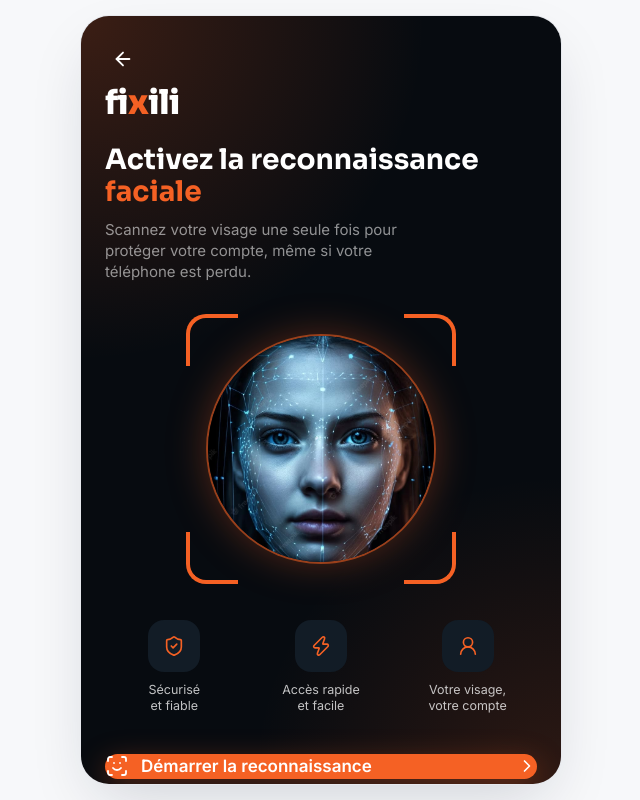
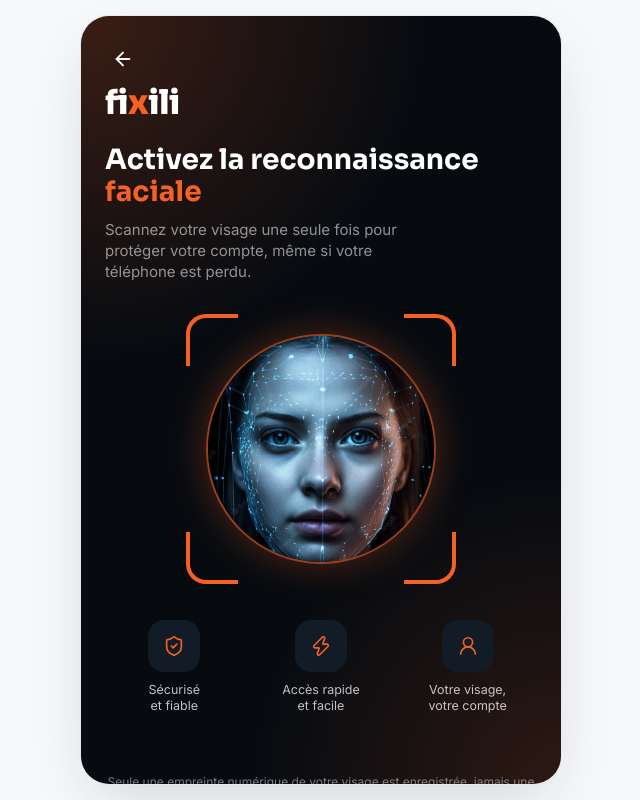
Before and after one commit to safahasnaoui22/fixitn, a Next.js app: page /face-setup in a window 1280 px wide. Shown: the whole page, without its empty margins (319-959 px from the left). Built offline with nearby package versions, Linux system fonts and the light colour scheme; no server answers.

Commit message:
add login back , forget the khra

```diff
--- /dev/null
+++ b/src/app/face-logout.ts
@@ -0,0 +1,16 @@
+"use server";
+
+import { redirect } from "next/navigation";
+import { destroySession, destroyPendingSession } from "@/lib/auth";
+
+/**
+ * "Back to login" from the Face ID pages.
+ * It is a server action (not an /api call) on purpose: a user who is half-way
+ * through face setup / verification is blocked by the middleware everywhere
+ * except on the face pages, and a server action runs on the page itself.
+ */
+export async function faceLogoutAction(): Promise<void> {
+  await destroySession();
+  await destroyPendingSession();
+  redirect("/login");
+}
--- a/src/app/face-setup/page.tsx
+++ b/src/app/face-setup/page.tsx
@@ -2,10 +2,11 @@
 
 import { useState, useEffect } from "react";
 import { useRouter } from "next/navigation";
-import { ShieldCheck, Info, Loader2 } from "lucide-react";
+import { ShieldCheck, Info, Loader2, ArrowLeft } from "lucide-react";
 import { FaceCapture, preloadFaceModels } from "@/components/FaceCapture";
 import { DARK_BG, ORANGE } from "@/lib/theme";
 import { FaceIntro } from "@/components/FaceIntro";
+import { faceLogoutAction } from "@/app/face-logout";
 
 type Step = "intro" | "scanning" | "saving" | "done" | "error";
 
@@ -71,10 +72,8 @@ async function handleCapture(descriptor: number[]) {
   }
 }
 
-  async function handleBack() {
-    await fetch("/api/auth/logout", { method: "POST" }).catch(() => {});
-    router.replace("/login");
-    router.refresh();
+  function handleBack() {
+    void faceLogoutAction();
   }
 
   // ── Intro step ──────────────────────────────────────────────────────
@@ -105,6 +104,14 @@ async function handleCapture(descriptor: number[]) {
     return (
       <div className="app-content flex flex-col" style={{ background: DARK_BG }}>
         <div className="flex flex-1 flex-col px-5 py-6 gap-5">
+          <button
+            type="button"
+            onClick={handleBack}
+            className="flex items-center gap-1.5 self-start text-sm text-white/70 hover:text-white"
+          >
+            <ArrowLeft size={18} className="rtl:rotate-180" />
+            Retour à la connexion
+          </button>
           <div className="text-center">
             <h1 className="font-heading text-xl font-bold text-white">
               Scan Your Face
@@ -185,6 +192,12 @@ async function handleCapture(descriptor: number[]) {
         >
           Try Again
         </button>
+        <button
+          onClick={handleBack}
+          className="w-full rounded-2xl border border-white/25 py-4 text-base font-semibold text-white"
+        >
+          Retour à la connexion
+        </button>
       </div>
     </div>
   );
--- a/src/app/face-verify/page.tsx
+++ b/src/app/face-verify/page.tsx
@@ -8,10 +8,12 @@ import {
   Loader2,
   HelpCircle,
   LogOut,
+  ArrowLeft,
 } from "lucide-react";
 import { FaceCapture, preloadFaceModels } from "@/components/FaceCapture";
 import { DARK_BG, ORANGE } from "@/lib/theme";
 import { FaceIntro } from "@/components/FaceIntro";
+import { faceLogoutAction } from "@/app/face-logout";
 import { Button } from "@/components/ui/Button";
 
 type Step = "intro" | "scanning" | "verifying" | "success" | "error" | "support";
@@ -91,10 +93,8 @@ export default function FaceVerifyPage() {
     }
   }
 
-  async function handleLogout() {
-    await fetch("/api/auth/logout", { method: "POST" }).catch(() => {});
-    router.replace("/login");
-    router.refresh();
+  function handleLogout() {
+    void faceLogoutAction();
   }
 
   // ── Intro ────────────────────────────────────────────────────────────
@@ -125,6 +125,14 @@ export default function FaceVerifyPage() {
     return (
       <div className="app-content flex flex-col" style={{ background: DARK_BG }}>
         <div className="flex flex-1 flex-col px-5 py-6 gap-5">
+          <button
+            type="button"
+            onClick={handleLogout}
+            className="flex items-center gap-1.5 self-start text-sm text-white/70 hover:text-white"
+          >
+            <ArrowLeft size={18} className="rtl:rotate-180" />
+            Retour à la connexion
+          </button>
           <div className="text-center">
             <h1 className="font-heading text-xl font-bold text-white">
               Face Verification
--- a/src/app/login/LoginForm.tsx
+++ b/src/app/login/LoginForm.tsx
@@ -52,9 +52,17 @@ export function LoginForm() {
       </div>
 
       <div>
-        <label htmlFor="password" className="text-sm font-medium text-white">
-          Password
-        </label>
+        <div className="flex items-center justify-between">
+          <label htmlFor="password" className="text-sm font-medium text-white">
+            Password
+          </label>
+          <Link
+            href="/forgot-password"
+            className="text-xs font-semibold text-brand-orange"
+          >
+            Mot de passe oublié ?
+          </Link>
+        </div>
         <input
           id="password"
           name="password"
--- a/src/components/FaceIntro.tsx
+++ b/src/components/FaceIntro.tsx
@@ -116,12 +116,26 @@ export function FaceIntro({
         <button
           type="button"
           onClick={onStart}
-          className="mt-10 flex h-[60px] w-full items-center justify-center gap-3 rounded-full text-[17px] font-semibold text-white transition-transform active:scale-[0.98]"
-          style={{ backgroundColor: ORANGE, boxShadow: "0 8px 30px rgba(245,97,36,0.35)" }}
+          className="group relative mt-10 flex h-[76px] w-full items-center gap-4 overflow-hidden rounded-[28px] pe-4 ps-3 text-white transition-transform active:scale-[0.98]"
+          style={{
+            background: "linear-gradient(135deg, #FF7A3D 0%, #F56124 55%, #E24E12 100%)",
+            boxShadow: "0 12px 34px rgba(245,97,36,0.45), inset 0 1px 0 rgba(255,255,255,0.35)",
+          }}
         >
-          <ScanFace size={24} strokeWidth={1.8} />
-          <span className="flex-1 text-start">{startLabel}</span>
-          <ChevronRight size={20} className="rtl:rotate-180" />
+          {/* shine */}
+          <span
+            className="pointer-events-none absolute inset-x-0 top-0 h-1/2"
+            style={{ background: "linear-gradient(to bottom, rgba(255,255,255,0.16), transparent)" }}
+          />
+          <span className="relative flex h-[52px] w-[52px] shrink-0 items-center justify-center rounded-2xl bg-white/20">
+            <ScanFace size={28} strokeWidth={1.8} />
+          </span>
+          <span className="relative flex-1 text-start text-[17px] font-bold leading-tight">
+            {startLabel}
+          </span>
+          <span className="relative flex h-10 w-10 shrink-0 items-center justify-center rounded-full bg-white/25">
+            <ChevronRight size={22} strokeWidth={2.5} className="rtl:rotate-180" />
+          </span>
         </button>
 
         {footer && <div className="mt-5 text-center">{footer}</div>}
```
Also changed, not shown: .refact/buddy/state.json, 1 other file (tests, documents, lock files or other folders).
